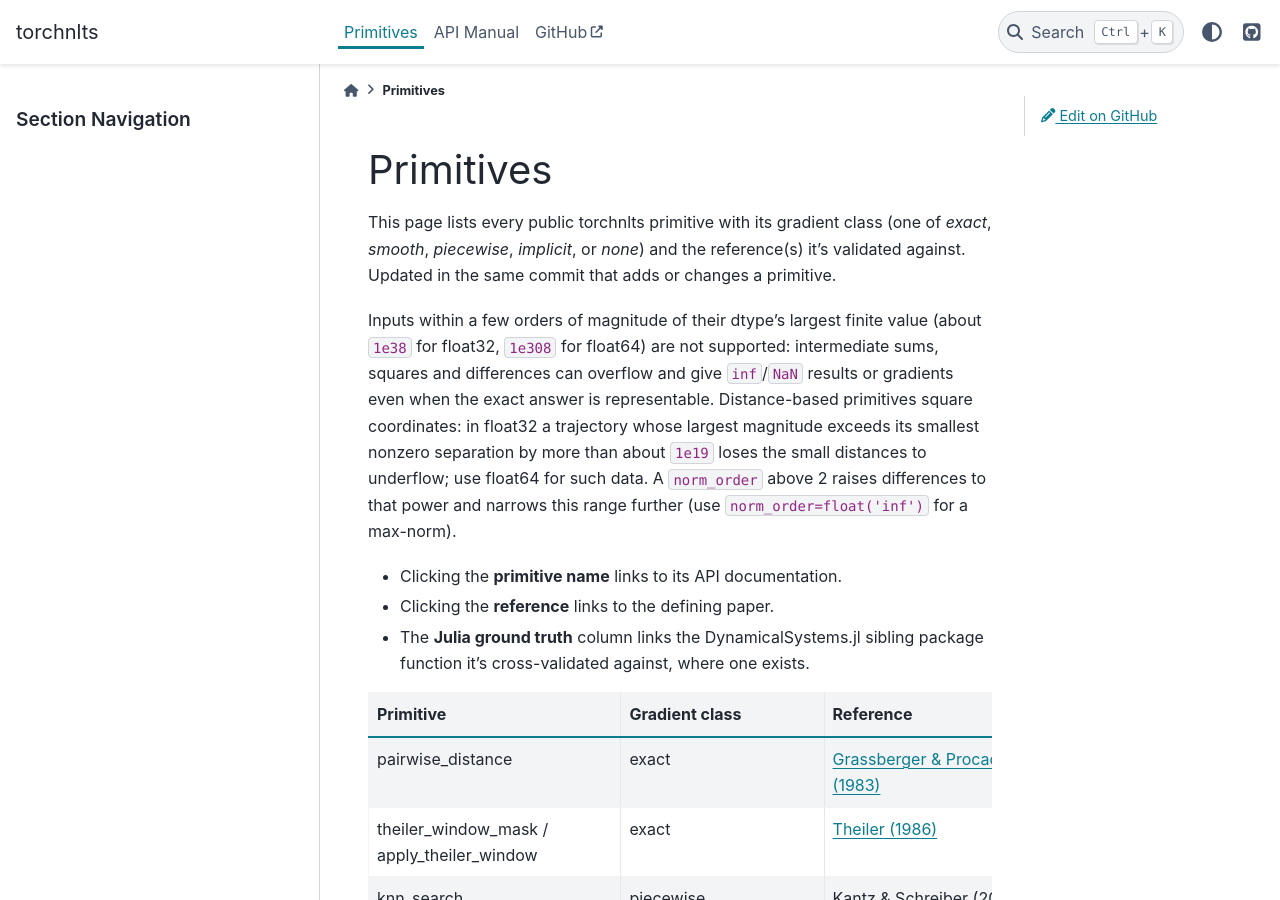
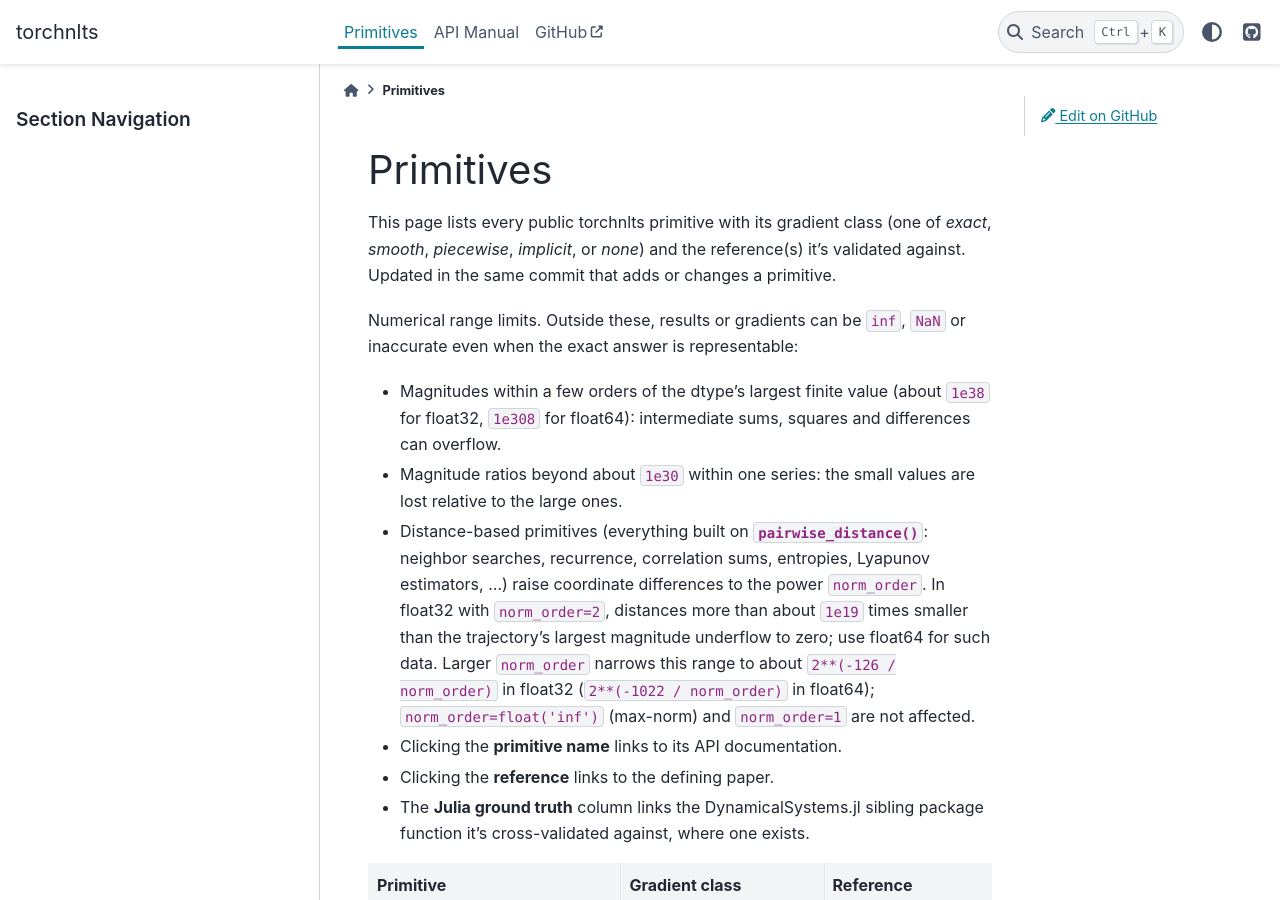
Before and after one commit to MartinuzziFrancesco/torchnlts, a Sphinx documentation site: the page built from docs/primitives.rst, in a window 1280 px wide and 900 px high. Built offline with Sphinx 7.4.7 and the PyData theme 0.15.4, drawn with Linux system fonts in a browser that asks for light colours.

Commit message:
Document numerical range limits
List the dtype-limit, within-series ratio and distance underflow limits
in primitives.rst, and note the distance limit in pairwise_distance.

Co-Authored-By: Claude Opus 5.5 <noreply@anthropic.com>

```diff
--- a/docs/primitives.rst
+++ b/docs/primitives.rst
@@ -6,16 +6,24 @@ class (one of *exact*, *smooth*, *piecewise*,
 *implicit*, or *none*) and the reference(s) it's validated against.
 Updated in the same commit that adds or changes a primitive.
 
-Inputs within a few orders of magnitude of their dtype's largest finite
-value (about ``1e38`` for float32, ``1e308`` for float64) are not
-supported: intermediate sums, squares and differences can overflow and
-give ``inf``/``NaN`` results or gradients even when the exact answer is
-representable. Distance-based primitives square coordinates: in float32
-a trajectory whose largest magnitude exceeds its smallest nonzero
-separation by more than about ``1e19`` loses the small distances to
-underflow; use float64 for such data. A ``norm_order`` above 2 raises
-differences to that power and narrows this range further (use
-``norm_order=float('inf')`` for a max-norm).
+Numerical range limits. Outside these, results or gradients can be
+``inf``, ``NaN`` or inaccurate even when the exact answer is representable:
+
+- Magnitudes within a few orders of the dtype's largest finite value
+  (about ``1e38`` for float32, ``1e308`` for float64): intermediate sums,
+  squares and differences can overflow.
+- Magnitude ratios beyond about ``1e30`` within one series: the small
+  values are lost relative to the large ones.
+- Distance-based primitives (everything built on
+  :func:`~torchnlts.neighbors.distance.pairwise_distance`: neighbor
+  searches, recurrence, correlation sums, entropies, Lyapunov estimators,
+  ...) raise coordinate differences to the power ``norm_order``. In
+  float32 with ``norm_order=2``, distances more than about ``1e19`` times
+  smaller than the trajectory's largest magnitude underflow to zero; use
+  float64 for such data. Larger ``norm_order`` narrows this range to about
+  ``2**(-126 / norm_order)`` in float32 (``2**(-1022 / norm_order)`` in
+  float64); ``norm_order=float('inf')`` (max-norm) and ``norm_order=1``
+  are not affected.
 
 - Clicking the **primitive name** links to its API documentation.
 - Clicking the **reference** links to the defining paper.
```
Also changed, not shown: 1 other file.
